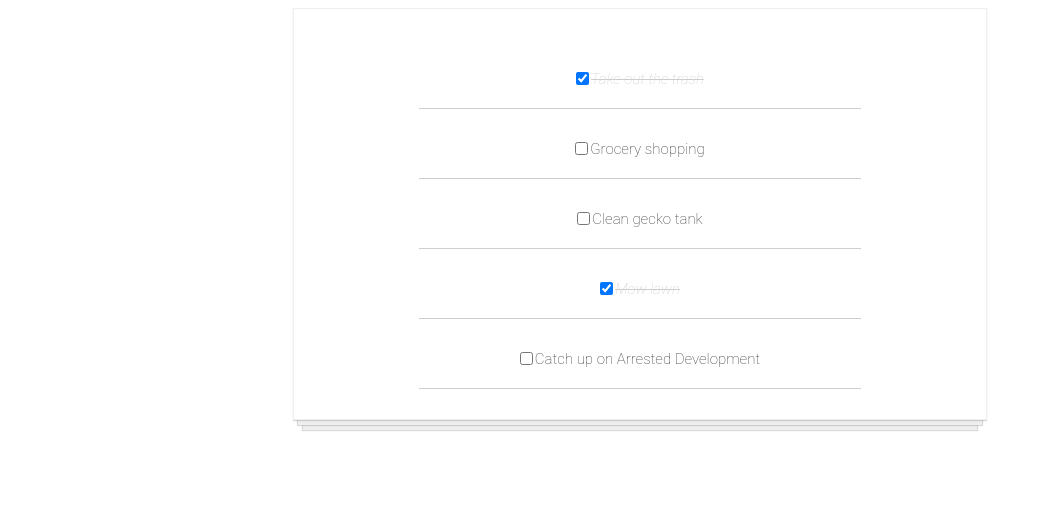
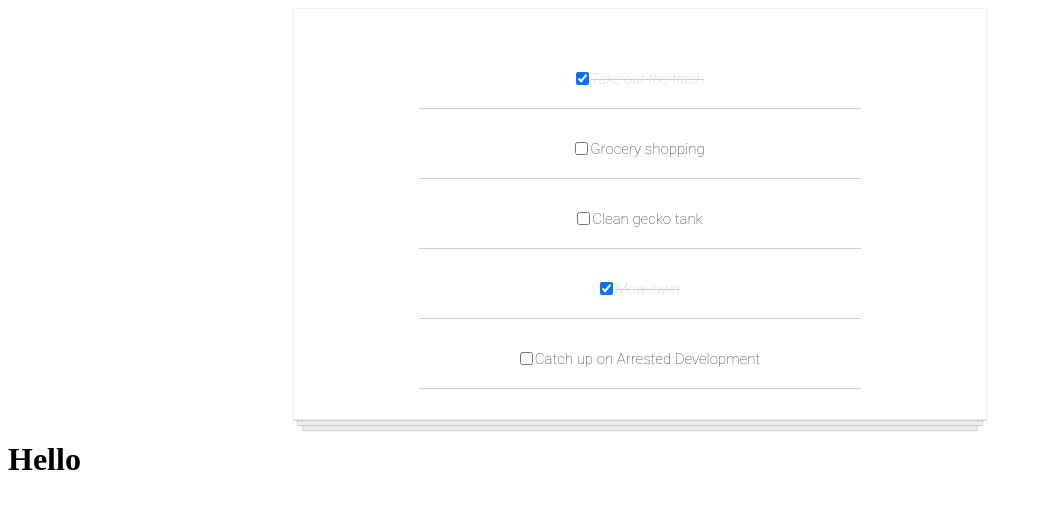
Before and after one commit to its-gio/To-Do-App, a React (Create React App) app: page / in a window 1280 px wide. Shown: the top 508 px of the page, without its empty margins (0-1042 px from the left). Built offline with nearby package versions, Linux system fonts and the light colour scheme.

Commit message:
Adding new form for plane and adding info to state

```diff
--- a/src/App.js
+++ b/src/App.js
@@ -1,13 +1,21 @@
 import React, { Component } from "react";
 
 import TodoItem from "./components/TodoItem";
+import Form from "./components/Form";
 import todoList from "./data/data.js";
 
 class App extends Component {
   constructor() {
     super();
     this.state = {
-      todos: todoList
+      todos: todoList,
+      firstName: "",
+      lastName: "",
+      age: 0,
+      gender: "",
+      locationFrom: "",
+      locationTo: "",
+      diet: ""
     };
 
     this.changeComplete = this.changeComplete.bind(this);
@@ -37,7 +45,12 @@ class App extends Component {
       />
     ));
 
-    return <form className="todo-list">{todoItems}</form>;
+    return (
+      <div>
+        <form className="todo-list">{todoItems}</form>
+        <Form />
+      </div>
+    );
   }
 }
 
--- /dev/null
+++ b/src/components/Form.jsx
@@ -0,0 +1,13 @@
+import React, { Component } from "react";
+
+class Form extends Component {
+  render() {
+    return (
+      <div>
+        <h1>Hello</h1>
+      </div>
+    );
+  }
+}
+
+export default Form;
```
